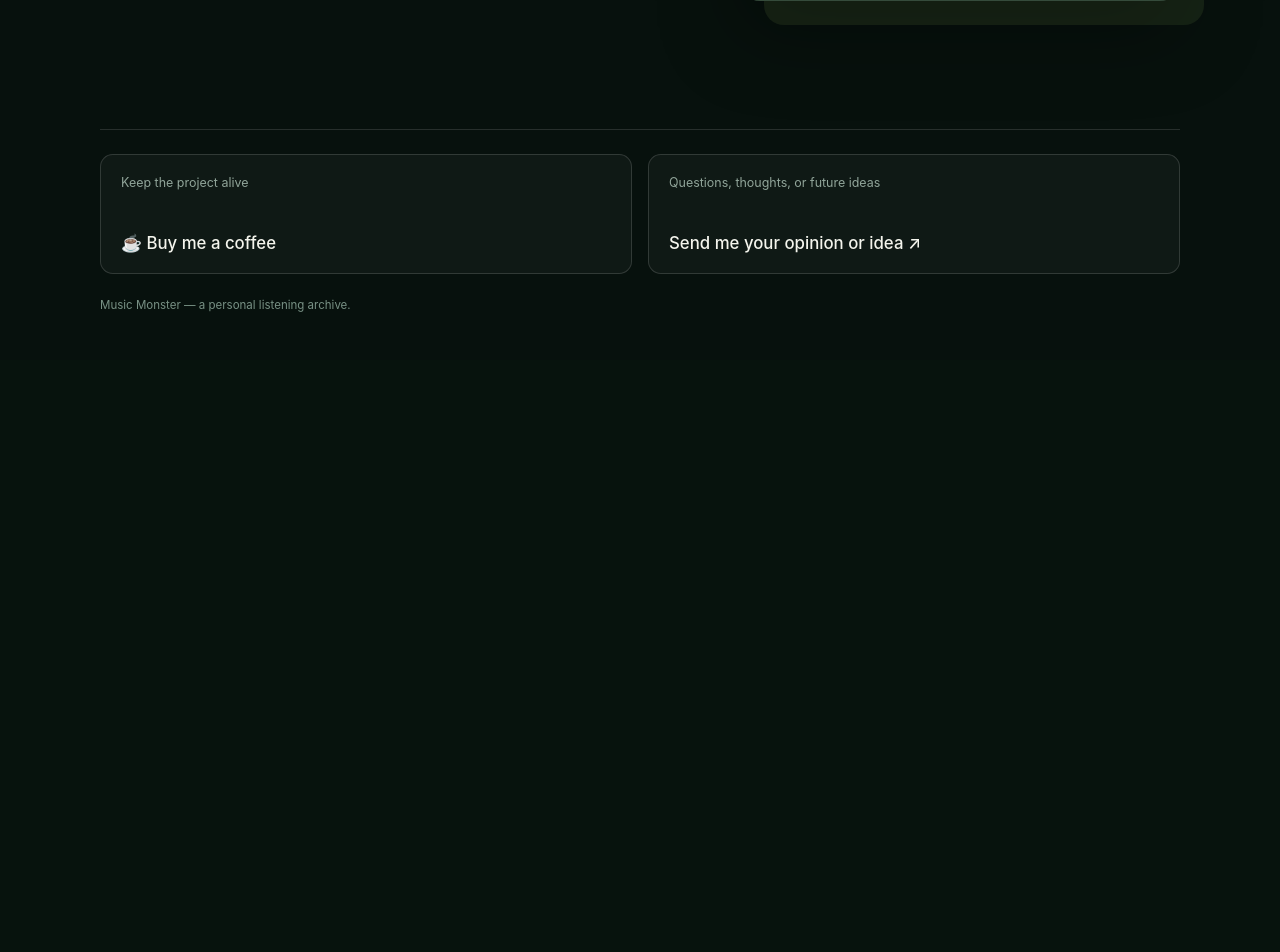
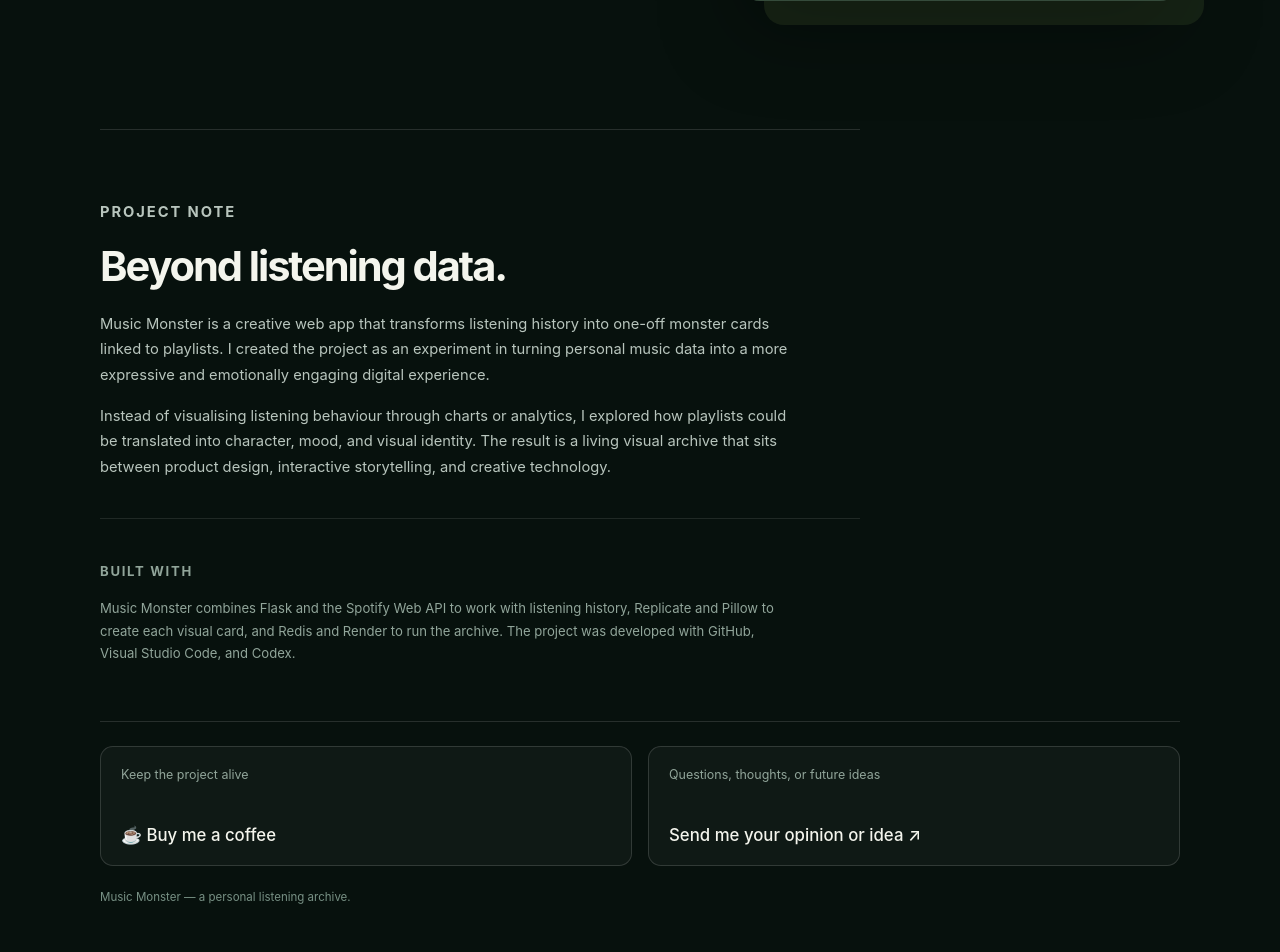
Before and after one commit to seiyaU/Music_Monster, a Python web app: template templates/index.html in a window 1280 px wide. Shown: the part 1626-2578 px from the top of the page. Before the commit the page ends 1938 px from the top, so only its background shows below. Run offline with Jinja, Linux system fonts and the light colour scheme; the template is opened without the code that fills it: most values are stand-ins (such as "Sample title", 1, 10 or a date in 2020); grey boxes marked "Sample" are stand-in pictures.

Commit message:
Add portfolio project note and tooling credits

```diff
--- a/templates/index.html
+++ b/templates/index.html
@@ -43,6 +43,11 @@
     .art-card.has-card::after { z-index: 1; }
     .card-label { position: absolute; right: 12%; bottom: 10%; left: 12%; font-family: Georgia, serif; font-size: clamp(2rem, 5vw, 4rem); font-style: italic; line-height: .85; }
     .card-number { position: absolute; top: 12%; left: 12%; font-size: .66rem; letter-spacing: .13em; }
+    .project-note { max-width: 760px; padding: 3.5rem 0; border-top: 1px solid rgba(255,255,255,.13); }
+    .project-note h2 { margin: .6rem 0 1.3rem; font-size: clamp(1.7rem, 4vw, 2.6rem); letter-spacing: -.05em; }
+    .project-note p { max-width: 43rem; color: #b8c5bd; font-size: .92rem; line-height: 1.75; }
+    .built-with { margin-top: 2.3rem; padding-top: 1.8rem; border-top: 1px solid rgba(255,255,255,.1); }
+    .built-with p { margin-bottom: 0; color: #91a59a; font-size: .82rem; }
     .support { display: grid; grid-template-columns: repeat(2, minmax(0, 1fr)); gap: 1rem; padding-top: 1.5rem; border-top: 1px solid rgba(255,255,255,.13); }
     .support a { display: flex; min-height: 7.5rem; flex-direction: column; justify-content: space-between; padding: 1.25rem; color: inherit; border: 1px solid rgba(255,255,255,.14); border-radius: .8rem; background: rgba(255,255,255,.035); text-decoration: none; transition: transform .2s ease, border-color .2s ease, background .2s ease; }
     .support a:hover { border-color: #b7ed78; background: rgba(183,237,120,.09); transform: translateY(-3px); }
@@ -87,6 +92,16 @@
         <div class="art-card"><span class="card-number">ARCHIVE / 001</span><span class="card-label">Sound<br>form</span></div>
       {% endif %}
     </section>
+    <section class="project-note" aria-labelledby="project-note-title">
+      <p class="eyebrow">Project note</p>
+      <h2 id="project-note-title">Beyond listening data.</h2>
+      <p>Music Monster is a creative web app that transforms listening history into one-off monster cards linked to playlists. I created the project as an experiment in turning personal music data into a more expressive and emotionally engaging digital experience.</p>
+      <p>Instead of visualising listening behaviour through charts or analytics, I explored how playlists could be translated into character, mood, and visual identity. The result is a living visual archive that sits between product design, interactive storytelling, and creative technology.</p>
+      <div class="built-with">
+        <p class="eyebrow">Built with</p>
+        <p>Music Monster combines Flask and the Spotify Web API to work with listening history, Replicate and Pillow to create each visual card, and Redis and Render to run the archive. The project was developed with GitHub, Visual Studio Code, and Codex.</p>
+      </div>
+    </section>
     <section class="support" aria-label="Support and feedback">
       <a href="https://buymeacoffee.com/seiyau" target="_blank" rel="noopener noreferrer"><span>Keep the project alive</span><strong>☕ Buy me a coffee</strong></a>
       <a href="https://www.instagram.com/seiya_experience/" target="_blank" rel="noopener noreferrer"><span>Questions, thoughts, or future ideas</span><strong>Send me your opinion or idea ↗</strong></a>
```
